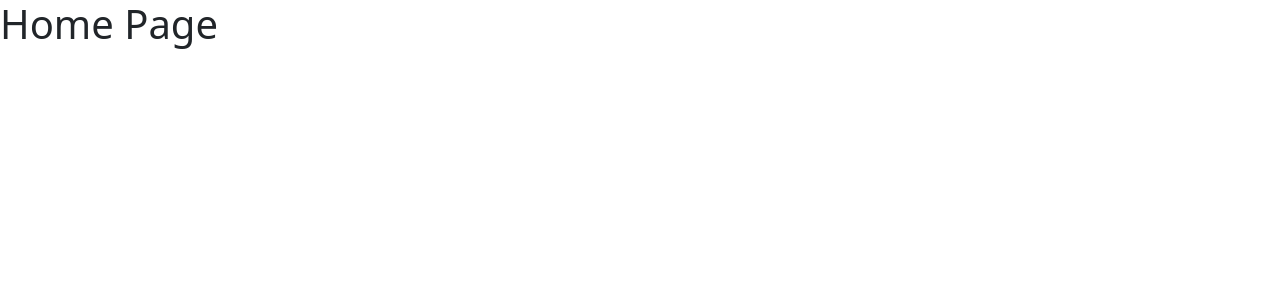
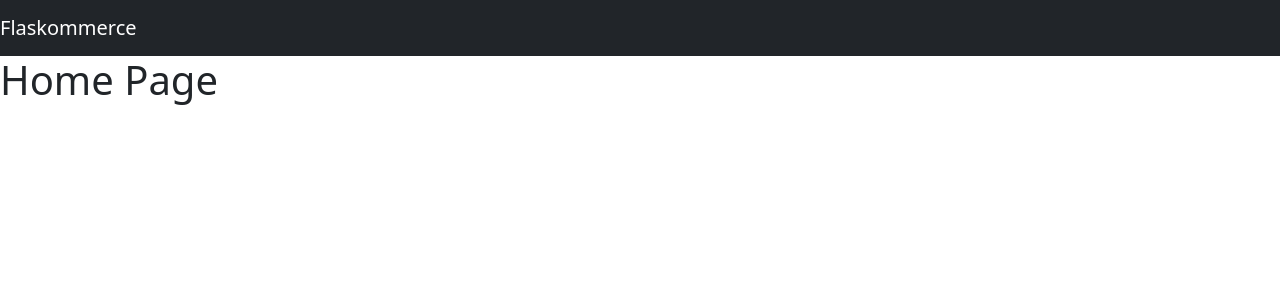
Before and after one commit to kristaponis/flaskommerce, a Flask app: page / in a window 1280 px wide. Shown: the top 300 px of the page. Run offline with Flask 3, Linux system fonts and the light colour scheme.

Commit message:
Added navbar

```diff
--- a/templates/home.html
+++ b/templates/home.html
@@ -5,9 +5,17 @@
     <meta name="viewport" content="width=device-width, user-scalable=no, initial-scale=1.0, maximum-scale=1.0, minimum-scale=1.0">
     <meta http-equiv="X-UA-Compatible" content="ie=edge">
     <link href="https://cdn.jsdelivr.net/npm/bootstrap@5.3.0-alpha3/dist/css/bootstrap.min.css" rel="stylesheet" integrity="sha384-KK94CHFLLe+nY2dmCWGMq91rCGa5gtU4mk92HdvYe+M/SXH301p5ILy+dN9+nJOZ" crossorigin="anonymous">
-    <title>Document</title>
+    <title>Flaskommerce</title>
 </head>
 <body>
+    <nav class="navbar navbar-expand-lg navbar-dark bg-dark">
+        <a class="navbar-brand" href="#">Flaskommerce</a>
+        <button class="navbar-toggler" type="button" data-bs-toggle="collapse" data-bs-target="#navbarNav">
+            <span class="navbar-toggler-icon"></span>
+        </button>
+        <div class="collapse navbar-collapse" id="navbarNav"></div>
+    </nav>
+
     <h1>Home Page</h1>
 
     <script src="https://cdn.jsdelivr.net/npm/bootstrap@5.3.0-alpha3/dist/js/bootstrap.bundle.min.js" integrity="sha384-ENjdO4Dr2bkBIFxQpeoTz1HIcje39Wm4jDKdf19U8gI4ddQ3GYNS7NTKfAdVQSZe" crossorigin="anonymous"></script>
```
